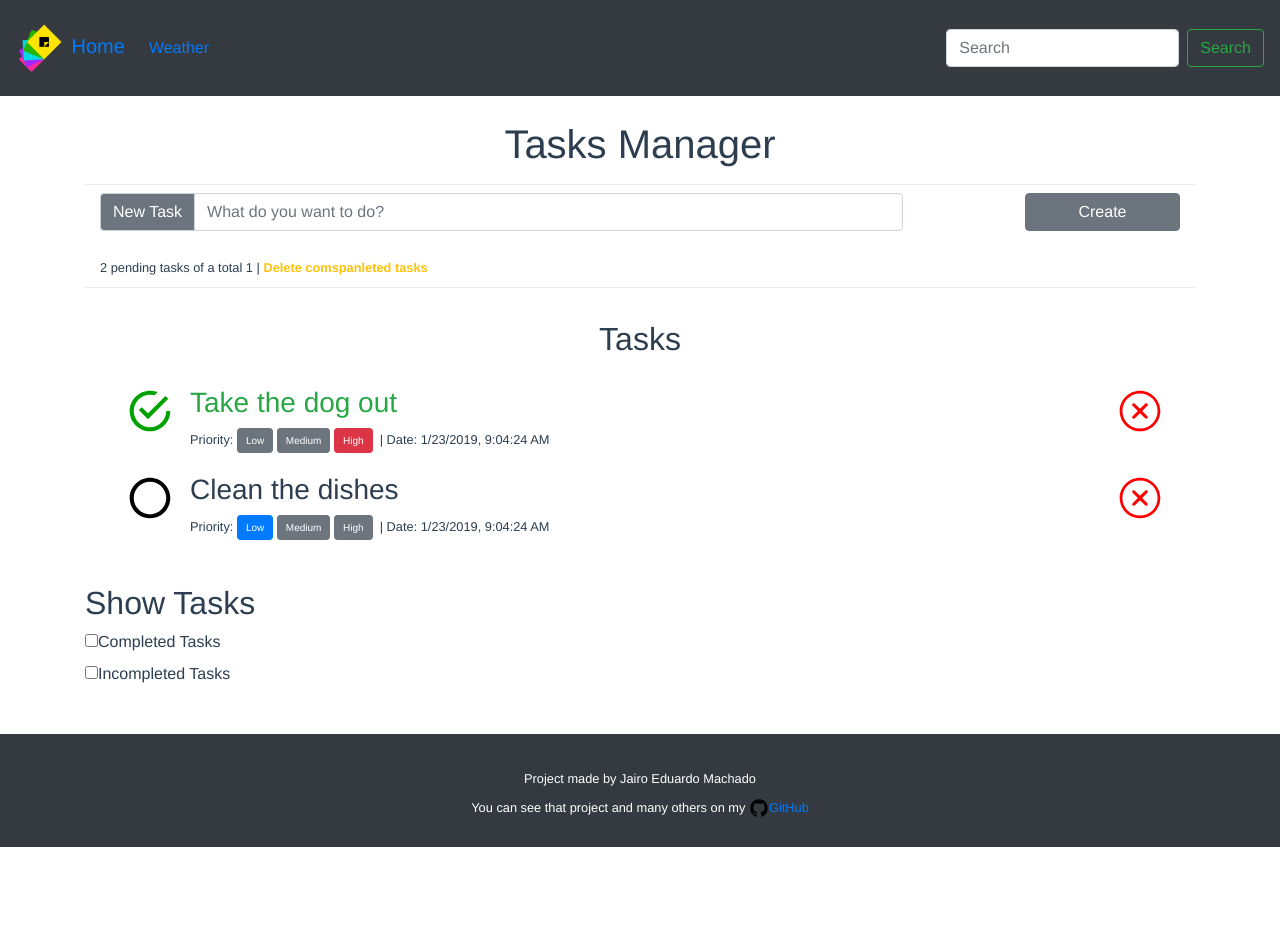
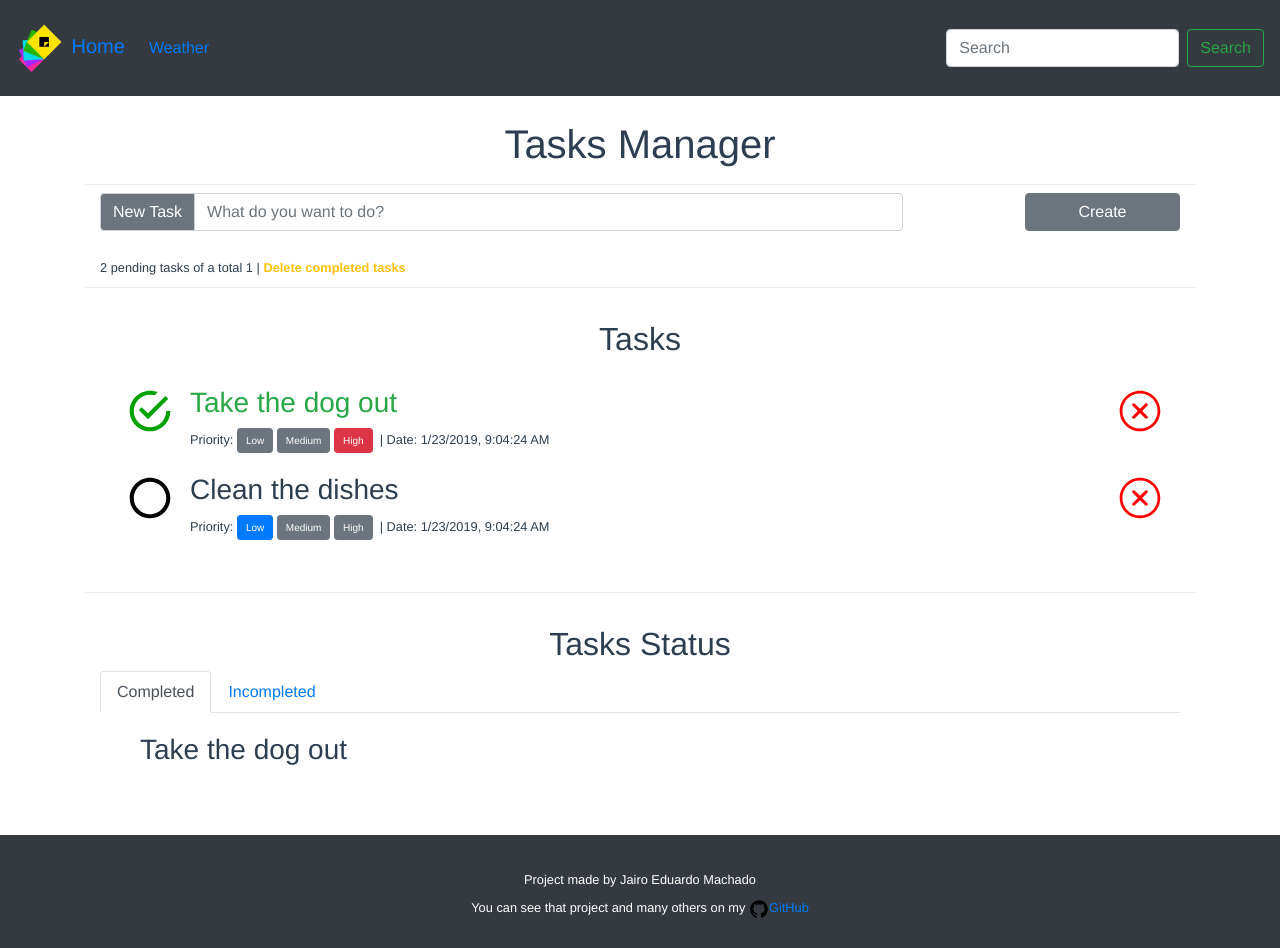
Before and after one commit to JairoEM/Sticky-Notes-VUE, a Vue app: page / in a window 1280 px wide. Before the commit the page ends 847 px from the top, so only its background shows below. Built offline with nearby package versions, Linux system fonts and the light colour scheme.

Commit message:
Need fix on delete task and weather page

```diff
--- a/src/components/Notes.vue
+++ b/src/components/Notes.vue
@@ -49,14 +49,13 @@
                 <div class="col-sm-12 col-md-auto">
                     <small>
                         <span>{{ tasks.length }} pending tasks of a total {{ taskToDo() }} | </span>
-                        <span class="text-warning"><b>Delete comspanleted tasks</b></span>
+                        <span class="text-warning" v-on:click="deleteCompletedTasks"><b>Delete completed tasks</b></span>
                     </small>
                 </div>
             </div>
         </section>
 
         <div class="dropdown-divider bg-secondary"></div>
-
         <br>
 
         <div class="row">
@@ -65,13 +64,13 @@
             </div>
             <div class="col-12">
                 <ul>
-                    <li v-for="task in priorityFilter"  style="list-style:none;">
+                    <li v-for="(task, index) in priorityFilter" style="list-style:none;">
                         <div class="row justify-content-between">
                             <div class="col-auto">
                                 <div class="row">
                                     <div class="col-auto">
-                                        <span v-if="task.status"><img src="../../public/completed.svg" alt="" height="50px" width="auto" style="float:left;" class="svg"></span>
-                                        <span v-else><img src="../../public/incompleted.svg" alt="" height="50px" width="auto" style="float:left;"></span>
+                                        <span v-if="task.status"><img src="../../public/completed.svg" alt="" height="50px" width="auto" style="float:left;" class="svg" v-on:click="changeToIncomplete(task)"></span>
+                                        <span v-else><img src="../../public/incompleted.svg" alt="" height="50px" width="auto" style="float:left;" v-on:click="changeToComplete(task)"></span>
                                     </div>
                                     <div class="col-auto">
                                         <div class="row">
@@ -92,7 +91,7 @@
                                                 <span>
                                                     <!-- LOW -->
                                                     <button v-if="task.priority == 'Low'" type="button" class="btn btn-primary btn-sm">Low</button>
-                                                    <button v-else type="button" class="btn btn-secondary btn-sm">Low</button>
+                                                    <button v-else type="button" class="btn btn-secondary btn-sm" v-on:click="changeToLow(task)">Low</button>
                                                     <span>&nbsp;</span>
 
                                                     <!-- <span v-if="task.priority == 'Low'" class="bg-primary text-white" style="padding: 0 2px; border:">Low</span>
@@ -100,7 +99,7 @@
 
                                                     <!-- MEDIUM -->
                                                     <button v-if="task.priority == 'Medium'" type="button" class="btn btn-warning btn-sm">Medium</button>
-                                                    <button v-else type="button" class="btn btn-secondary btn-sm">Medium</button>
+                                                    <button v-else type="button" class="btn btn-secondary btn-sm" v-on:click="changeToMedium(task)">Medium</button>
                                                     <span>&nbsp;</span>
 
                                                     <!-- <span v-if="task.priority == 'Medium'" class="bg-warning text-white" style="padding: 0 2px;">Medium</span>
@@ -108,7 +107,7 @@
 
                                                     <!-- HIGH -->
                                                     <button v-if="task.priority == 'High'" type="button" class="btn btn-danger btn-sm">High</button>
-                                                    <button v-else type="button" class="btn btn-secondary btn-sm">High</button>
+                                                    <button v-else type="button" class="btn btn-secondary btn-sm" v-on:click="changeToHigh(task)">High</button>
                                                     <span>&nbsp;</span>
 
                                                     <!-- <span v-if="task.priority == 'High'" class="bg-danger text-white" style="padding: 0 2px;">High</span>
@@ -123,7 +122,7 @@
                             <div class="col-auto">
                                 <div class="row">
                                     <div class="col-auto">
-                                        <img src="../../public/delete.svg" alt="" height="50px" width="auto" style="float:left;" class="svg">
+                                        <img src="../../public/delete.svg" alt="" height="50px" width="auto" style="float:left;" class="svg" v-on:click="deleteTask(task.index)">
                                     </div>
                                     <div class="col-1"></div>
                                 </div>
@@ -134,23 +133,63 @@
             </div>
         </div>
 
+        <br>
+        <div class="dropdown-divider bg-secondary"></div>
+        <br>
+
+        <!-- TASKS DIVIDED BY STATUS -->
+        <section class="container">
+            <div class="col-12" style="text-align:center;">
+                <h2>Tasks Status</h2>
+            </div>
+            <nav>
+                <div class="nav nav-tabs" id="nav-tab" role="tablist">
+                    <a class="nav-item nav-link active" id="nav-home-tab" data-toggle="tab" href="#nav-home" role="tab" aria-controls="nav-home" aria-selected="true">Completed</a>
+                    <a class="nav-item nav-link" id="nav-profile-tab" data-toggle="tab" href="#nav-profile" role="tab" aria-controls="nav-profile" aria-selected="false">Incompleted</a>
+                </div>
+            </nav>
+            <div class="tab-content" id="nav-tabContent">
+                <div class="tab-pane fade show active" id="nav-home" role="tabpanel" aria-labelledby="nav-home-tab">
+                    <ul>
+                        <li v-for="task in tasks" style="list-style:none;">
+                            <h3 v-if="task.status">{{ task.order }}</h3>
+                            <!-- <p>Priority: {{ auxTask.priority }}</p>
+                            <p>Date: {{ auxTask.date }}</p>
+                            <p>Status:
+                                <span v-if="auxTask.status">Completed</span>
+                                <span v-else>Not Completed</span>
+                            </p> -->
+                        </li>
+                    </ul>
+                </div>
+                <div class="tab-pane fade" id="nav-profile" role="tabpanel" aria-labelledby="nav-profile-tab">
+                    <ul>
+                        <li v-for="task in tasks" style="list-style:none;">
+                            <h3 v-if="task.status == false">{{ task.order }}</h3>
+                            <!-- <p>Priority: {{ auxTask.priority }}</p>
+                            <p>Date: {{ auxTask.date }}</p>
+                            <p>Status:
+                                <span v-if="auxTask.status">Completed</span>
+                                <span v-else>Not Completed</span>
+                            </p> -->
+                        </li>
+                    </ul>
+                </div>
+            </div>
+        </section>
 
 
 
-
-
-
-
-        <!-- NEED LAYOUT, REQUESTED TASKS -->
-        <br>
-
-        <h2>Show Tasks</h2>
+        <!-- NOT SHOWING, CHECKBOX GROUP, ORDER BY STATUS -->
+        <!-- <div class="row">
+            <div class="col-2">
                 <input type="checkbox" id="completed" value="Completed" v-model="checkedStatus">
                 <label for="jack">Completed Tasks</label>
                 <br>
                 <input type="checkbox" id="incompleted" value="Incompleted" v-model="checkedStatus">
                 <label for="john">Incompleted Tasks</label>
-
+            </div>
+            <div class="col-auto">
                 <ul>
                     <li v-for="auxTask in checkedTask">
                         <h3>{{ auxTask.order }}</h3>
@@ -163,6 +202,9 @@
                     </li>
                 </ul>
             </div>
+        </div> -->
+        <br>
+    </div>
 </template>
 
 <script>
@@ -173,16 +215,16 @@
             return{
                 tasks: [
                     {
+                        order: "Take the dog out",
+                        priority: "High",
+                        date: new Date().toLocaleString(),
+                        status: true
+                    },
+                    {
                         order: "Clean the dishes",
                         priority: "Low",
                         date: new Date().toLocaleString(),
                         status: false
-                    },
-                    {
-                        order: "Take the dog out",
-                        priority: "High",
-                        date: new Date().toLocaleString(),
-                        status: true
                     }
                 ],
                 textNewTask: "",
@@ -194,11 +236,13 @@
         },
         methods: {
             newTask: function(event){
+                if(this.textNewTask != ""){
                     var order = this.textNewTask;
-                var date = new Date().toLocaleString();
+                    var date = new Date().toLocaleString(); // .toLocaleString()
                     var priority = "Medium";
                     var status = false;
                     this.tasks.push({order, date, priority, status});
+                }
             },
             taskToDo: function(){
                 var count = 0;
@@ -208,6 +252,31 @@
                     }
                 }
                 return count;
+            },
+            deleteTask: function(index){
+                this.tasks.splice(index, 1);
+            },
+            changeToLow: function(task){
+                task.priority = "Low";
+            },
+            changeToMedium: function(task){
+                task.priority = "Medium";
+            },
+            changeToHigh: function(task){
+                task.priority = "High";
+            },
+            changeToComplete: function(task){
+                task.status = true;
+            },
+            changeToIncomplete: function(task){
+                task.status = false;
+            },
+            deleteCompletedTasks: function(){
+                for(let i=this.tasks.length-1; i=>0; i--){
+                    if(this.tasks[i].status == true){
+                        this.tasks.splice(i, 1);
+                    }
+                }
             }
         },
         computed: {
@@ -250,6 +319,22 @@
                 }
                 return this.priorityTasks;
             }
+
+                // filteredHigh: function (){
+                //     return this.tasks.filter(task => {
+                //         return task.priority.indexOf("High") > -1;
+                //     });
+                // },
+                // filteredMedium: function (){
+                //     return this.tasks.filter(task => {
+                //         return task.priority.indexOf("Medium") > -1;
+                //     });
+                // },
+                // filteredLow: function (){
+                //     return this.tasks.filter(task => {
+                //         return task.priority.indexOf("Low") > -1;
+                //     });
+                // }
         }
     }
 </script>
```
Lines whose indentation alone changed are shown as unchanged.
